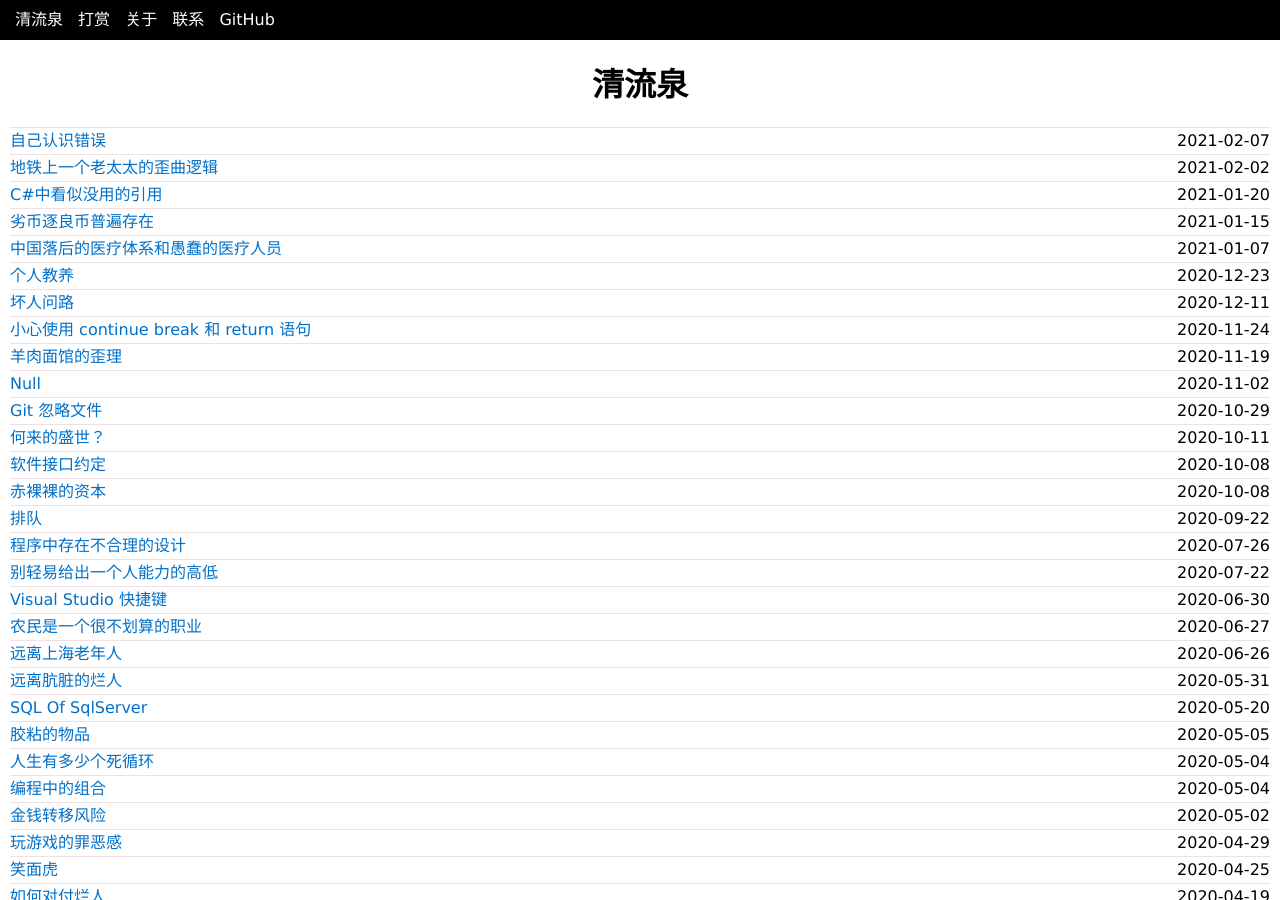
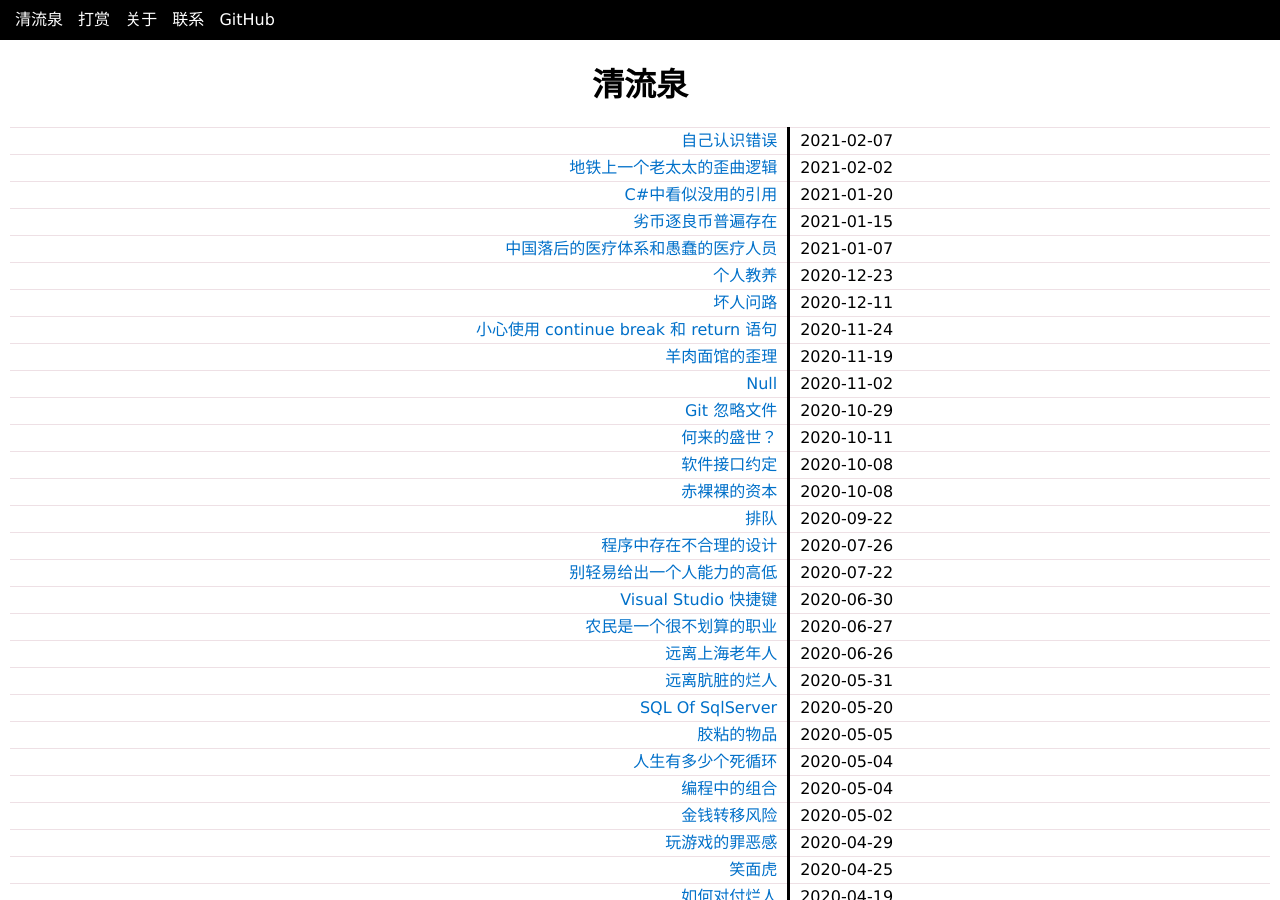
Before and after one commit to yinyongxian/yinyongxian.github.io, a Jekyll site: the page built from index.html, in a window 1280 px wide and 900 px high. Built offline with Jekyll 4.4.1, drawn with Linux system fonts in a browser that asks for light colours; the list of posts is cut into pages by our own code.

Commit message:
更改主页界面

```diff
--- a/index.html
+++ b/index.html
@@ -27,9 +27,11 @@
         <tr onClick="parent.location='{{ post.url }}'; this.style.backgroundColor='#FFFFFF';"
           onMouseOver="this.style.backgroundColor='LightGrey';this.style.cursor='pointer';"
           onMouseOut="this.style.backgroundColor='#FFFFFF'">
-          <td>
+          <td style="width: 61.8%;text-align: right; padding-right: 10px;">
             <span><a href="{{ post.url }}">{{ post.title }}</a></span>
-            <span class="float-right">{{ post.date | date: "%F" }}</span>
+          </td>
+          <td style="border-left: 3px solid; text-align: left; padding-left: 10px;">
+            <span>{{ post.date | date: "%F" }}</span>
           </td>
         </tr>
         {% endfor %}
```
